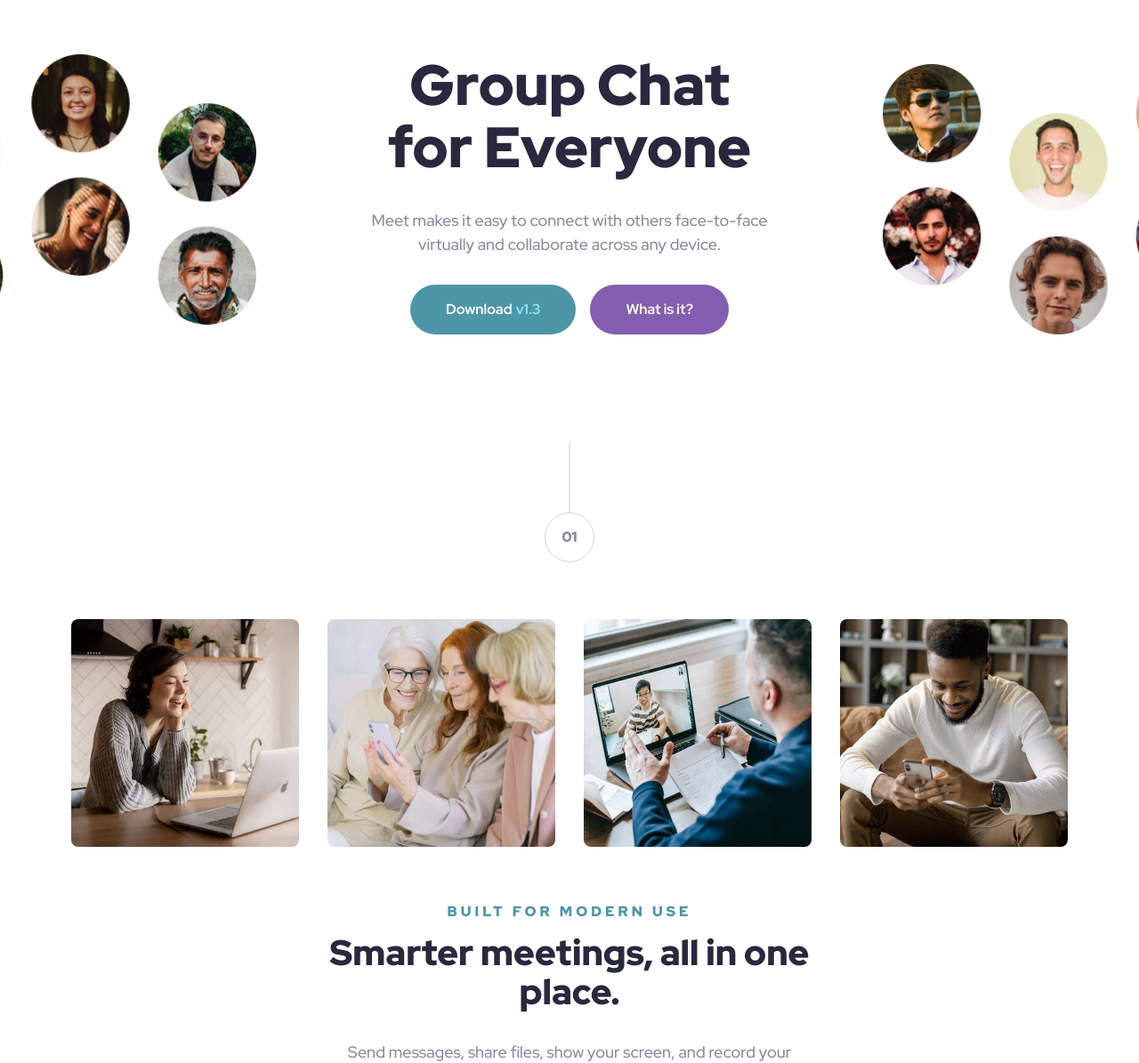
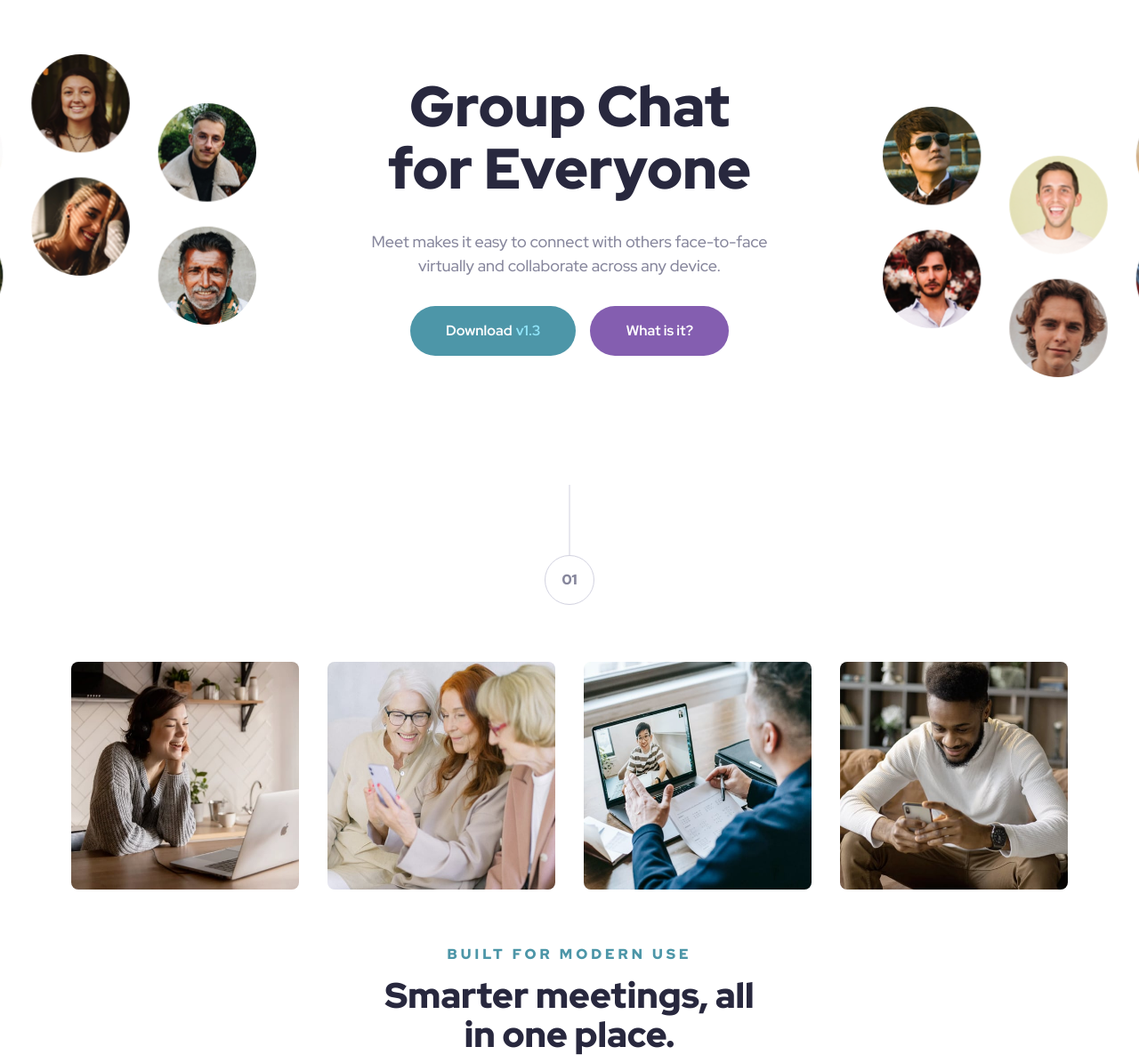
Before and after one commit to Valloa/FEM-meet-landing-page, a plain HTML site: page index.html in a window 1280 px wide. Shown: the part 111-1306 px from the top of the page at 89% size. Drawn offline with Linux system fonts and the light colour scheme.

Commit message:
fix header spacing

```diff
--- a/styles.css
+++ b/styles.css
@@ -203,6 +203,7 @@ main {
   @media (width > 52rem) {
     grid-template-columns: 1fr min(100%, 28rem) 1fr;
     row-gap: var(--spacing-400);
+    padding-block: var(--spacing-300);
   }
 
   &::before,
@@ -381,6 +382,8 @@ main {
 .Section__title {
   display: grid;
   gap: var(--spacing-200);
+  justify-self: center;
+    inline-size: min(100%, 28.5rem);
   text-align: center;
 
   span {
```
